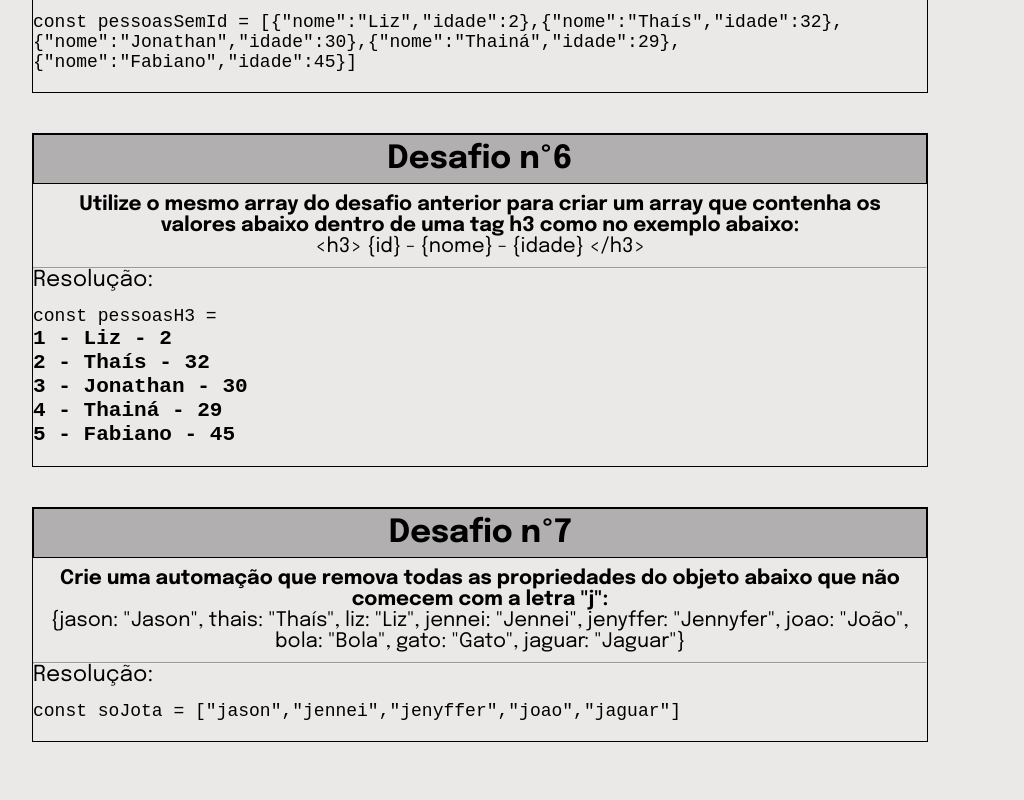
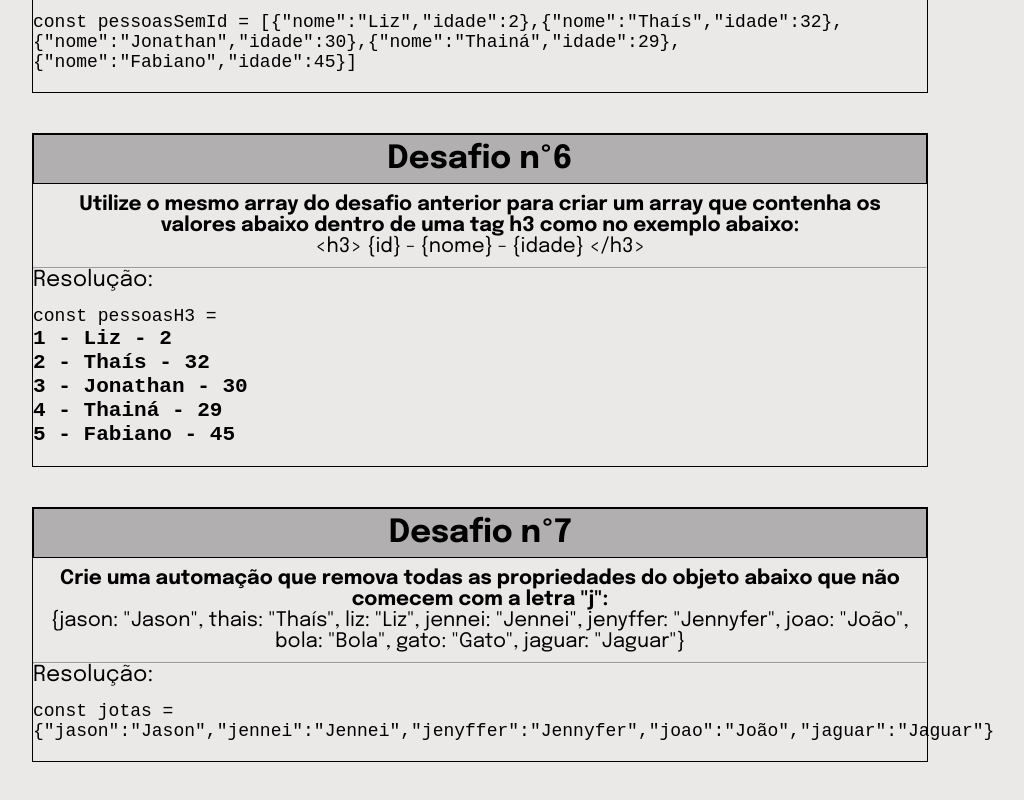
Before and after one commit to wagnervital/testewagner, a React (Vite) app: page / in a window 1280 px wide. Shown: the part 2061-2861 px from the top of the page, without its empty margins (160-1184 px from the left). Built offline with nearby package versions, Linux system fonts and the light colour scheme.

Commit message:
corrigindo desafio 7

```diff
--- a/src/pages/Home/index.tsx
+++ b/src/pages/Home/index.tsx
@@ -1,3 +1,4 @@
+import { useState } from 'react';
 import './style.css';
 
 export function Home() {
@@ -68,7 +69,7 @@ export function Home() {
 
 
   //-----DESAFIO NÚMERO 7
-  const jotas = {
+  const jotas: { [key: string]: string } = {
     jason: "Jason",
     thais: "Thaís",
     liz: "Liz",
@@ -80,13 +81,13 @@ export function Home() {
     jaguar: "Jaguar"
   };
 
-  const soJotas = []
+  const soJotas: { [key: string]: string } = {};
 
-  for (let jota in jotas) {
-    if (jota[0] == "j") {
-      soJotas.push(jota)
-    }}
-
+  for (const j in jotas) {
+    if (j.startsWith('j') || j.startsWith("J")) {
+      soJotas[j] = jotas[j]
+    }
+  }
 
   ///-----FIM!!------------
 
@@ -230,7 +231,7 @@ export function Home() {
           <hr />
           <div>
             <p className="resolucao">Resolução:</p>
-            <code>const soJota = {JSON.stringify(soJotas)}</code>
+            <code>const jotas = {JSON.stringify(soJotas)}</code>
           </div>
         </div>
       </main>
```
